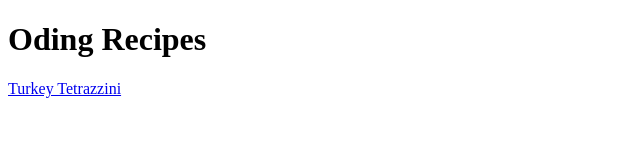
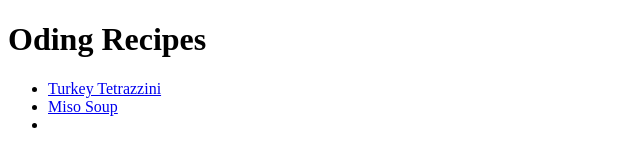
Before and after one commit to semihorhanbio/odin-recipes, a plain HTML site: page index.html in a window 1280 px wide. Shown: the whole page, without its empty margins (0-640 px from the left). Drawn offline with Linux system fonts and the light colour scheme.

Commit message:
add misosoup to main page

```diff
--- a/index.html
+++ b/index.html
@@ -8,6 +8,10 @@
 </head>
 <body>
     <h1>Oding Recipes</h1>
-    <a href="recipes/tetrazzini.html">Turkey Tetrazzini</a>
+    <ul>
+        <li><a href="recipes/tetrazzini.html">Turkey Tetrazzini</a></li>
+        <li><a href="recipes/misosoup.html">Miso Soup</a></li>
+        <li></li>
+    </ul>
 </body>
 </html>
```
